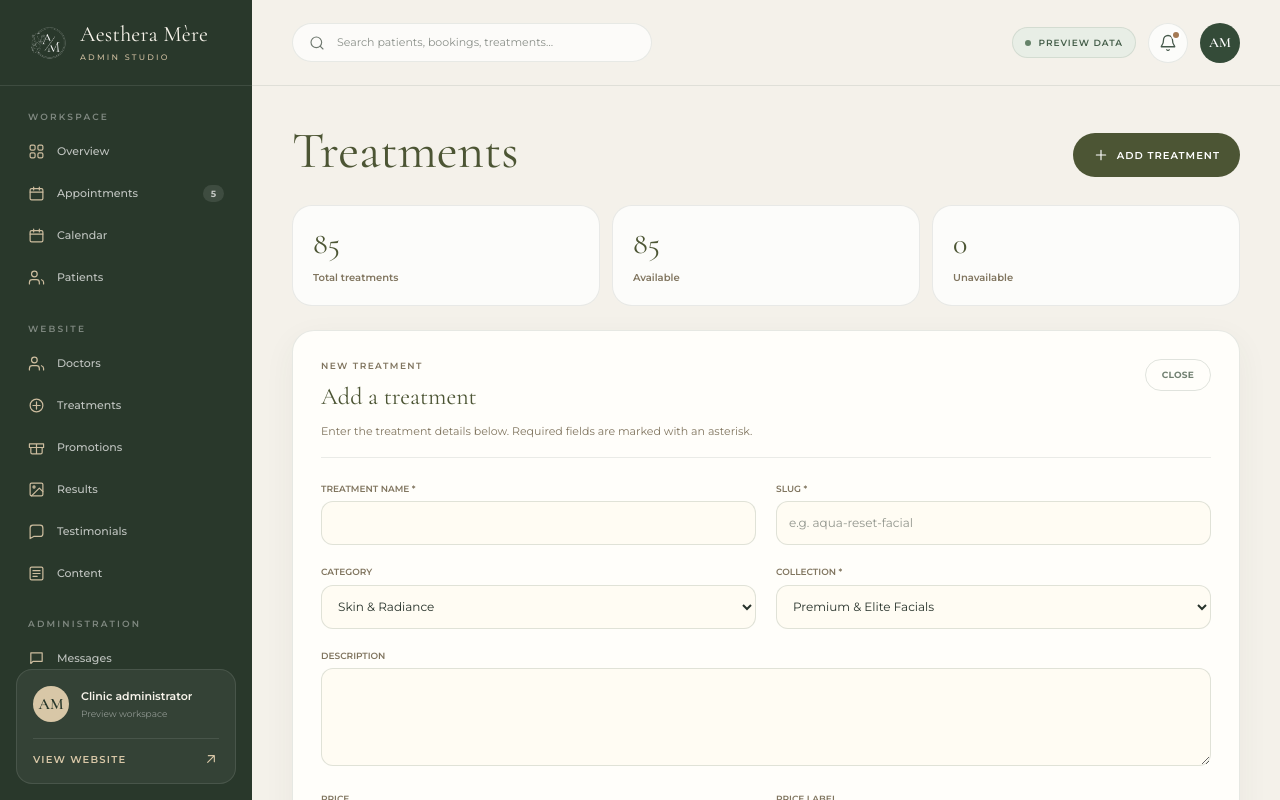
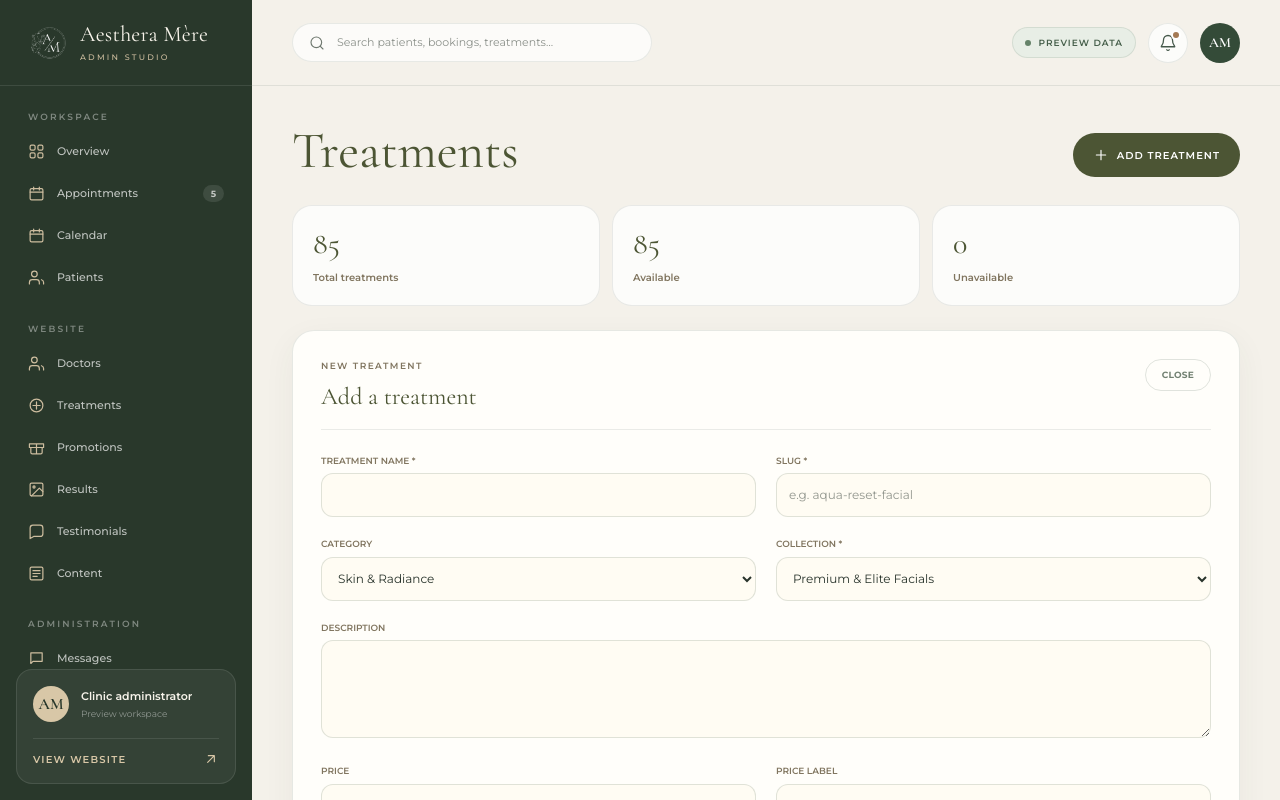
Before and after one commit to bettybeatrix/aesthera-mere, a Next.js app: page /admin/treatments in a window 1280 px wide. Both pictures are taken after typing "Sample" into the empty fields and a click on the button "ADD TREATMENT". Shown: the top 800 px of the page. Built offline with nearby package versions, Linux system fonts and the light colour scheme.

Commit message:
Remove unnecessary Treatments form helper text

```diff
--- a/components/admin/TreatmentsWorkspace.tsx
+++ b/components/admin/TreatmentsWorkspace.tsx
@@ -130,7 +130,7 @@ export default function TreatmentsWorkspace({ initialTreatments }: Props) {
 
   const treatmentForm = formOpen ? (
           <section className="treatment-form-reveal rounded-[22px] border border-[#334b39]/12 bg-[#fffefa] p-5 shadow-[0_10px_32px_rgba(51,75,57,0.055)] sm:p-7">
-            <div className="flex items-start justify-between gap-4 border-b border-[#334b39]/10 pb-4"><div><p className="font-montserrat text-[9px] font-semibold uppercase tracking-[0.16em] text-[#80755f]">{editingId ? "Editing selected treatment" : "New treatment"}</p><h2 className="font-seasons mt-2 text-2xl text-[#4c5534]">{editingId ? "Update treatment details" : "Add a treatment"}</h2><p className="mt-2 max-w-2xl font-montserrat text-[11px] leading-5 text-[#80755f]">{editingId ? "Make your changes below, then save when you are ready." : "Enter the treatment details below. Required fields are marked with an asterisk."}</p></div><button type="button" onClick={closeForm} className="shrink-0 rounded-full border border-[#334b39]/15 px-4 py-2 font-montserrat text-[9px] font-bold uppercase tracking-wide text-[#718071] transition-colors hover:bg-[#f4f1e8]">Close</button></div>
+            <div className="flex items-start justify-between gap-4 border-b border-[#334b39]/10 pb-4"><div><p className="font-montserrat text-[9px] font-semibold uppercase tracking-[0.16em] text-[#80755f]">{editingId ? "Editing selected treatment" : "New treatment"}</p><h2 className="font-seasons mt-2 text-2xl text-[#4c5534]">{editingId ? "Update treatment details" : "Add a treatment"}</h2></div><button type="button" onClick={closeForm} className="shrink-0 rounded-full border border-[#334b39]/15 px-4 py-2 font-montserrat text-[9px] font-bold uppercase tracking-wide text-[#718071] transition-colors hover:bg-[#f4f1e8]">Close</button></div>
             <form onSubmit={save} className="mt-6 grid gap-x-5 gap-y-5 md:grid-cols-2">
               <label className="block"><span className="mb-1.5 block font-montserrat text-[9px] font-semibold uppercase text-[#80755f]">Treatment name *</span><input required value={form.name} onChange={(event) => update("name", event.target.value)} className="min-h-11 w-full rounded-xl border border-[#334b39]/15 bg-[#fffcf3] px-3 font-montserrat text-xs outline-none transition-colors focus:border-[#71835e] focus:ring-2 focus:ring-[#71835e]/10" /></label>
               <label className="block"><span className="mb-1.5 block font-montserrat text-[9px] font-semibold uppercase text-[#80755f]">Slug *</span><input required value={form.slug} onChange={(event) => update("slug", event.target.value)} className="min-h-11 w-full rounded-xl border border-[#334b39]/15 bg-[#fffcf3] px-3 font-montserrat text-xs outline-none" placeholder="e.g. aqua-reset-facial" /></label>
@@ -145,7 +145,7 @@ export default function TreatmentsWorkspace({ initialTreatments }: Props) {
               <label className="block"><span className="mb-1.5 block font-montserrat text-[9px] font-semibold uppercase text-[#80755f]">Duration</span><input value={form.duration} onChange={(event) => update("duration", event.target.value)} className="min-h-11 w-full rounded-xl border border-[#334b39]/15 bg-[#fffcf3] px-3 font-montserrat text-xs" /></label>
               <label className="block"><span className="mb-1.5 block font-montserrat text-[9px] font-semibold uppercase text-[#80755f]">Sessions</span><input value={form.sessions} onChange={(event) => update("sessions", event.target.value)} className="min-h-11 w-full rounded-xl border border-[#334b39]/15 bg-[#fffcf3] px-3 font-montserrat text-xs" /></label>
               <label className="block md:col-span-2"><span className="mb-1.5 block font-montserrat text-[9px] font-semibold uppercase text-[#80755f]">Downtime / recovery</span><input value={form.downtime} onChange={(event) => update("downtime", event.target.value)} className="min-h-11 w-full rounded-xl border border-[#334b39]/15 bg-[#fffcf3] px-3 font-montserrat text-xs" /></label>
-              <div className="md:col-span-2 rounded-2xl border border-dashed border-[#334b39]/20 bg-[#fffcf3] p-4"><p className="font-montserrat text-[9px] font-semibold uppercase text-[#80755f]">Treatment image</p>{imagePreview && <div className="relative mt-3 h-36 w-36 overflow-hidden rounded-xl"><Image src={imagePreview} alt="Treatment preview" fill sizes="144px" className="object-cover" unoptimized /></div>}<input type="file" accept="image/*" onChange={handleImage} className="mt-3 block w-full font-montserrat text-[10px] text-[#80755f] file:mr-3 file:rounded-full file:border-0 file:bg-[#4c5534] file:px-4 file:py-2 file:font-montserrat file:text-[9px] file:font-semibold file:text-white" /><p className="mt-2 font-montserrat text-[9px] text-[#80755f]">Preview only until persistent storage is connected.</p></div>
+              <div className="md:col-span-2 rounded-2xl border border-dashed border-[#334b39]/20 bg-[#fffcf3] p-4"><p className="font-montserrat text-[9px] font-semibold uppercase text-[#80755f]">Treatment image</p>{imagePreview && <div className="relative mt-3 h-36 w-36 overflow-hidden rounded-xl"><Image src={imagePreview} alt="Treatment preview" fill sizes="144px" className="object-cover" unoptimized /></div>}<input type="file" accept="image/*" onChange={handleImage} className="mt-3 block w-full font-montserrat text-[10px] text-[#80755f] file:mr-3 file:rounded-full file:border-0 file:bg-[#4c5534] file:px-4 file:py-2 file:font-montserrat file:text-[9px] file:font-semibold file:text-white" /></div>
               <div className="md:col-span-2 flex flex-wrap items-center justify-end gap-3 border-t border-[#334b39]/10 pt-4"><button type="submit" className="min-h-11 rounded-full bg-[#4c5534] px-6 font-montserrat text-[10px] font-semibold uppercase tracking-[0.1em] text-white transition-colors hover:bg-[#3d472a] focus:outline-none focus:ring-2 focus:ring-[#71835e]/30 focus:ring-offset-2">{editingId ? "Save changes" : "Add treatment"}</button></div>
             </form>
           </section>
```
